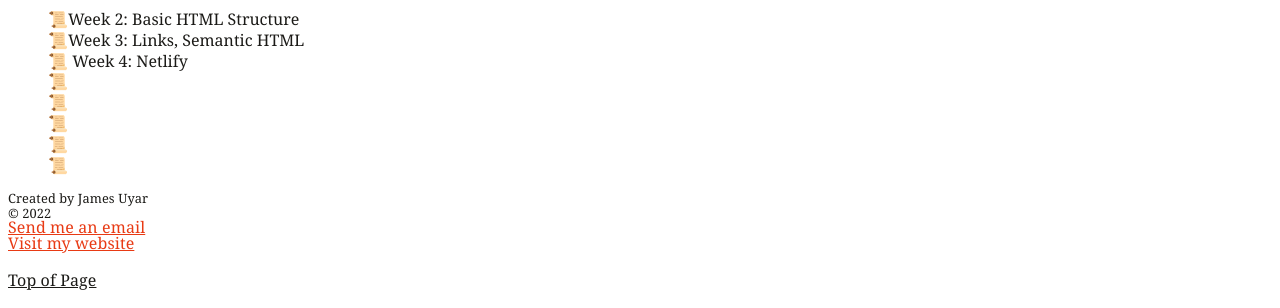
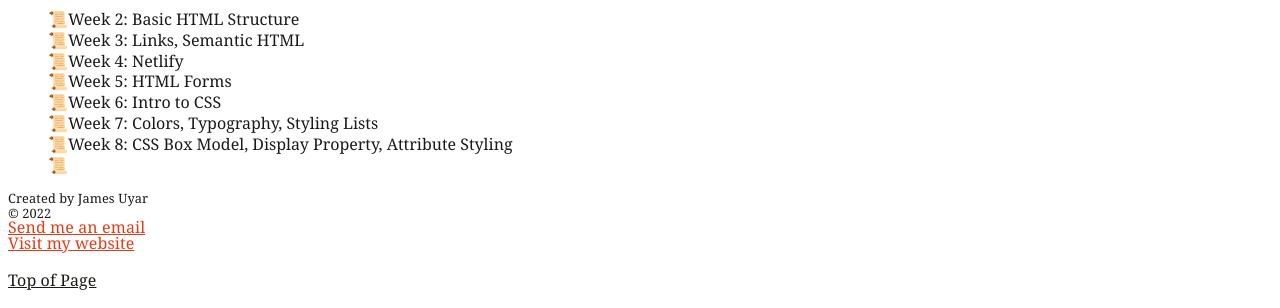
Before and after one commit to jamesuyar/jamesuyar.github.io, a plain HTML site: page index.html in a window 1280 px wide. Shown: the part 682-990 px from the top of the page. Drawn offline with Linux system fonts and the light colour scheme.

Commit message:
Index Update

```diff
--- a/index.html
+++ b/index.html
@@ -39,15 +39,11 @@
       <ul>
         <li><a href="/challenge.html">Week 2: Basic HTML Structure</a></li>
         <li><a href="/challenge.html">Week 3: Links, Semantic HTML</a></li>
-        <li>
-          <a href="https://confident-aryabhata-21b751.netlify.app/"
-            >Week 4: Netlify</a
-          >
-        </li>
-        <li><a href=""></a></li>
-        <li><a href=""></a></li>
-        <li><a href=""></a></li>
-        <li><a href=""></a></li>
+        <li><a href="https://confident-aryabhata-21b751.netlify.app/">Week 4: Netlify</a></li>
+        <li><a href="/form.html">Week 5: HTML Forms</a></li>
+        <li><a href="/css/challange-styles.css">Week 6: Intro to CSS</a></li>
+        <li><a href="/css/index-style.css">Week 7: Colors, Typography, Styling Lists</a></li>
+        <li><a href="">Week 8: CSS Box Model, Display Property, Attribute Styling</a></li>
         <li><a href=""></a></li>
       </ul>
     </section>
```
